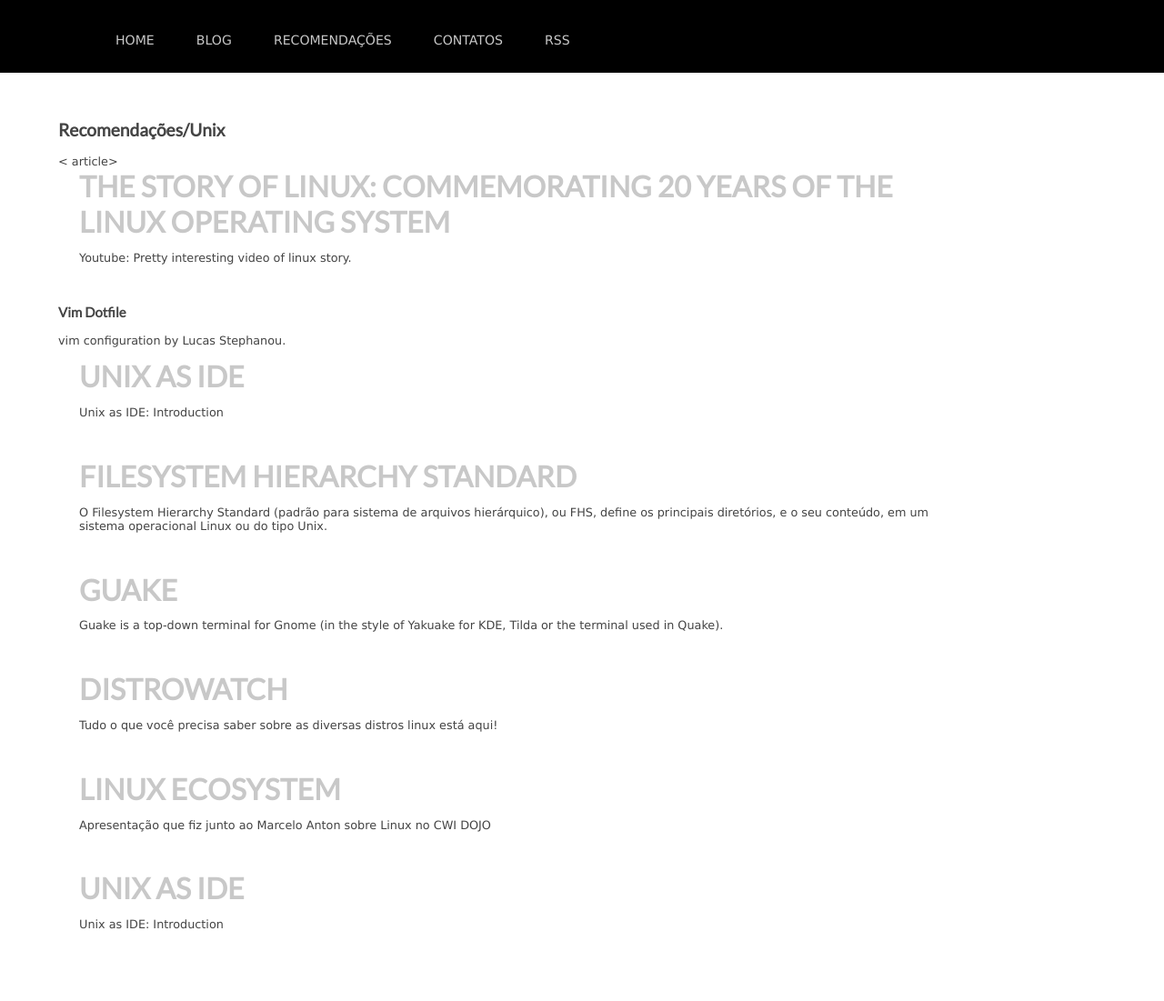
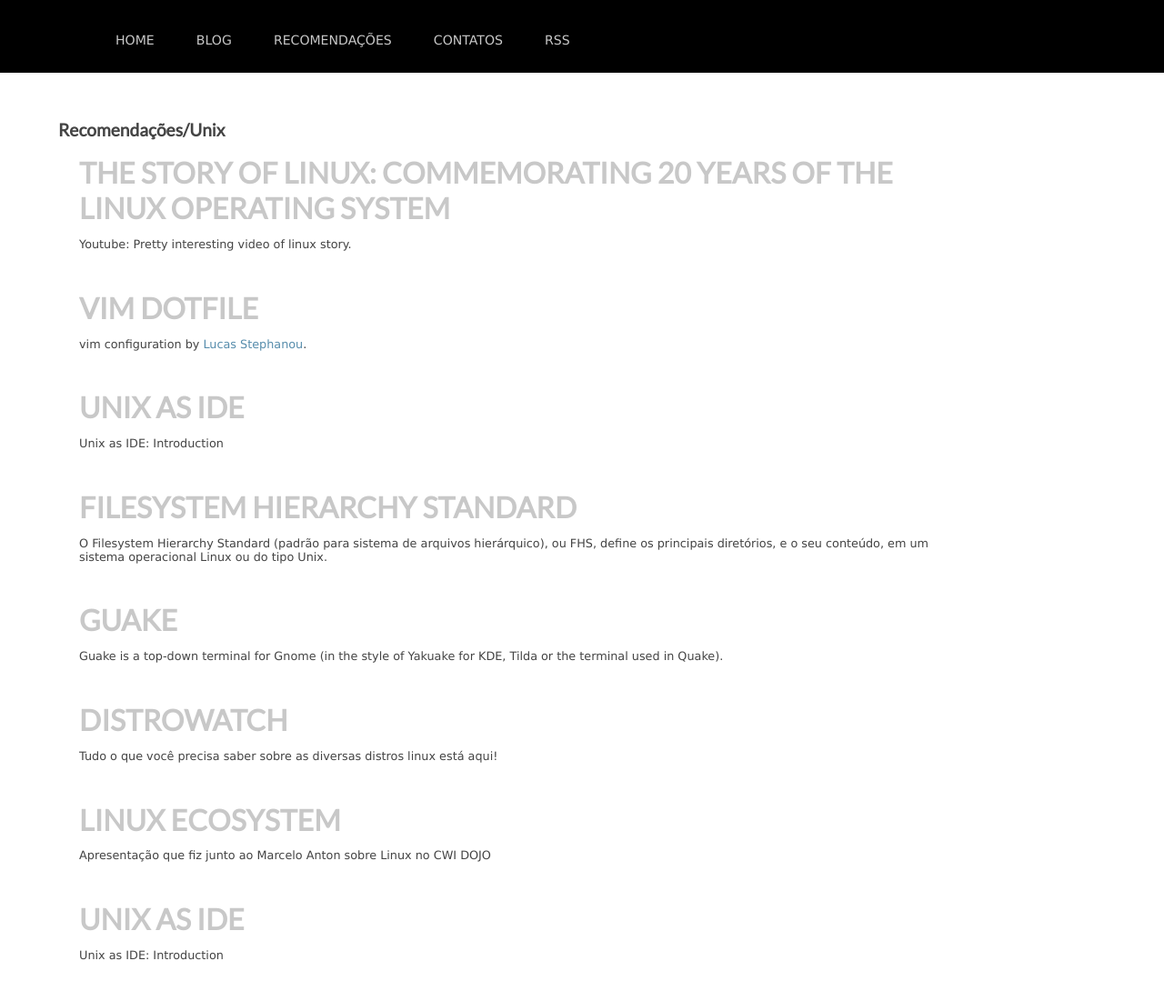
Before and after one commit to rgarbin/rgarbin.github.com, a Jekyll site: the page built from references/unix.html, in a window 1280 px wide. Shown: the whole page at 91% size. Built offline with Jekyll 4.4.1, drawn with Linux system fonts in a browser that asks for light colours; comment, search, counter and statistics services are not loaded; before the commit the page ends 1067 px from its top, so only the background shows below that.

```diff
--- a/references/unix.html
+++ b/references/unix.html
@@ -3,13 +3,13 @@
 title: Recomendações Unix
 ---
 <h1>Recomendações/Unix</h1>
-<<article>
+<article>
     <div class="post">
       <h3><a href="" alt="The Story of Linux: Commemorating 20 Years of the Linux Operating System " target="_blank">The Story of Linux: Commemorating 20 Years of the Linux Operating System </a></h3>
       <p>Youtube: Pretty interesting video of linux story.</p>
     </div>
 </article>
-article>
+<article>
     <div class="post">
       <h3><a href="https://github.com/lucasts/dotvim" alt="Vim DotFile" target="_blank">Vim Dotfile</a></h3>
       <p>vim configuration by <a heref="http://lucas-ts.com/">Lucas Stephanou</a>.</p>
```
